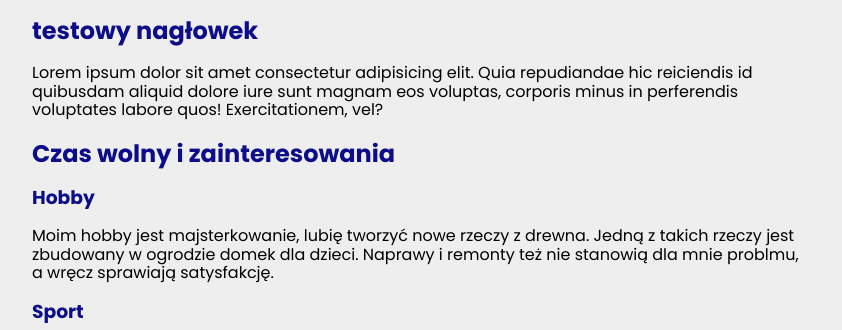
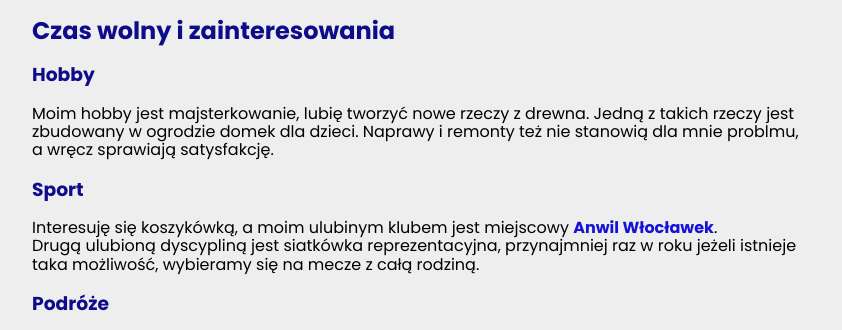
Before and after one commit to Piotr-Godlewski/homepage, a plain HTML site: page index.html in a window 1280 px wide. Shown: the part 728-1058 px from the top of the page, without its empty margins (218-1060 px from the left). Drawn offline with nearby package versions, Linux system fonts and the light colour scheme.

Commit message:
test section remove

```diff
--- a/index.html
+++ b/index.html
@@ -59,14 +59,6 @@
                 gwarancyjnej. Pracuję tu od 6
                 lat,
                 jest to moja druga praca. </p>
-        </section>
-        <section class="section" id="test">
-            <h2 class="section__header"> testowy nagłowek </h2>
-            <p class="section__paragraph">
-                Lorem ipsum dolor sit amet consectetur adipisicing elit. Quia repudiandae hic reiciendis id quibusdam
-                aliquid dolore iure sunt magnam eos voluptas, corporis minus in perferendis voluptates labore quos!
-                Exercitationem, vel?
-            </p>
         </section>
         <section class="section" id="fourthSection">
             <h2 class="section__header"> Czas wolny i zainteresowania </h2>
```
